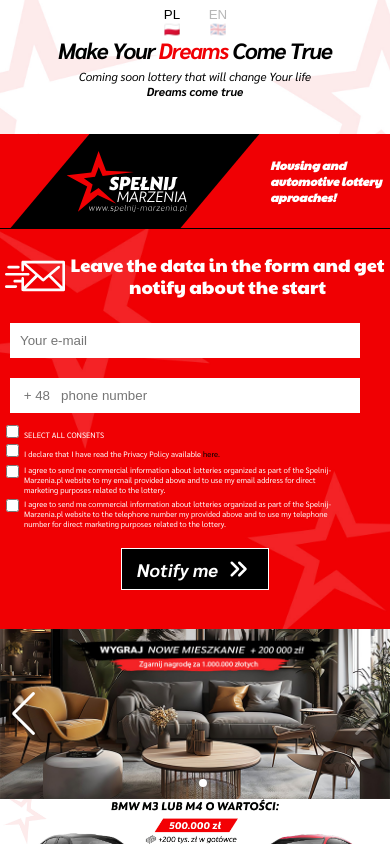
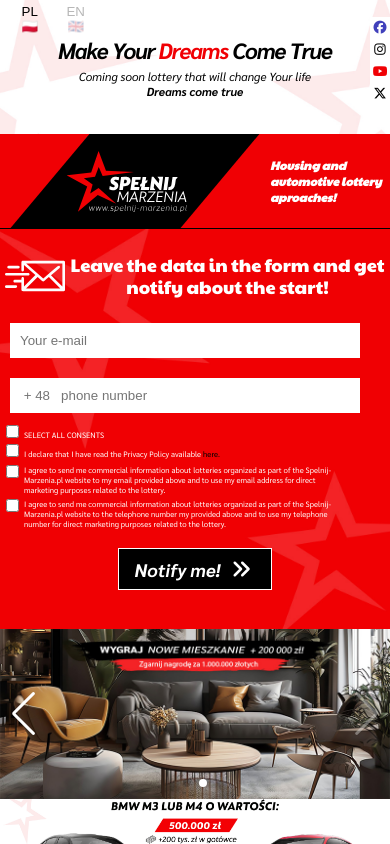
Before and after one commit to JerryWski/Project-Dreams, a React (Vite) app: page / in a window 390 px wide. Shown: the top 844 px of the page. Built offline with nearby package versions, Linux system fonts and the light colour scheme.

Commit message:
changes for social bars and trans button

```diff
--- a/src/components/WelcomeSection.module.css
+++ b/src/components/WelcomeSection.module.css
@@ -24,6 +24,7 @@
 .lang_switcher {
   position: absolute;
   top: 3%;
+  left: 3%;
   display: flex;
   gap: 10px;
 }
@@ -34,7 +35,7 @@
   background-size: contain; */
   border: none;
   width: 36px;
-  height: 36px;
+  height: 20px;
   cursor: pointer;
 
 }
@@ -55,7 +56,38 @@
   font-size: 0.9rem;
 }
 .social_bar {
-  display: none;
+  display: flex;
+    justify-content: space-between;
+    align-items: center;
+    flex-direction: column;
+    margin: 6px 0px;
+    width: 20px;
+    background-color: var(--white);
+    position: absolute;
+    right: 0;
+    top: 5%;
+}
+.social_bar__items {
+  list-style: none;
+  padding: 3px;
+}
+.icon_facebook,
+.icon_instagram,
+.icon_youtube,
+.icon_x {
+  text-decoration: none;
+}
+.icon_facebook {
+  color: rgb(64, 64, 187);
+}
+.icon_instagram {
+  color: var(--bg-black);
+}
+.icon_youtube {
+  color: var(--main-red);
+}
+.icon_x {
+  color: var(--bg-black);
 }
 .intro_bar {
   display: flex;
@@ -147,40 +179,10 @@
     font-size: 1.9rem;
   }
   .social_bar {
-    display: flex;
-    justify-content: space-between;
-    align-items: center;
-    flex-direction: column;
     gap: 10px;
-    margin: 6px 0px;
     width: 40px;
-    background-color: var(--white);
-    position: absolute;
-    right: 0;
-    top: 26%;
   }
-  .social_bar__items {
-    list-style: none;
-    padding: 5px;
-  }
-  .icon_facebook,
-  .icon_instagram,
-  .icon_youtube,
-  .icon_x {
-    text-decoration: none;
-  }
-  .icon_facebook {
-    color: rgb(64, 64, 187);
-  }
-  .icon_instagram {
-    color: var(--bg-black);
-  }
-  .icon_youtube {
-    color: var(--main-red);
-  }
-  .icon_x {
-    color: var(--bg-black);
-  }
+
   .intro_bar {
     height: 150px;
     gap: 30px;
--- a/src/components/WelcomeSection.tsx
+++ b/src/components/WelcomeSection.tsx
@@ -1,4 +1,5 @@
 import { useTranslation, Trans } from 'react-i18next';
+import { useState, useEffect } from 'react';
 import FormSection from './FormSection';
 import styles from './WelcomeSection.module.css';
 
@@ -9,6 +10,16 @@ const lngs: any = {
 
 const WelcomeSection = () => {
   const { t, i18n } = useTranslation();
+  const [isWideScreen, setIsWideScreen] = useState(window.innerWidth >= 800);
+  useEffect(() => {
+    const handleResize = () => {
+      setIsWideScreen(window.innerWidth >= 800);
+    };
+    window.addEventListener('resize', handleResize);
+    return () => {
+      window.removeEventListener('resize', handleResize);
+    };
+  }, []);
   return (
     <div className={styles.welcome_section}>
       <div className={styles.intro_container}>
@@ -45,7 +56,11 @@ const WelcomeSection = () => {
               className={styles.icon_facebook}
               href="https://www.facebook.com/profile.php?id=61550111764198"
             >
-              <i className="fa-brands fa-facebook-f fa-2x" />
+              <i
+                className={`fa-brands fa-facebook ${
+                  window.innerWidth >= 800 ? 'fa-2x' : ''
+                }`}
+              />
             </a>
           </li>
           <li className={styles.social_bar__items}>
@@ -53,7 +68,11 @@ const WelcomeSection = () => {
               className={styles.icon_instagram}
               href="https://instagram.com/spelnij_marzenia.pl?igshid=MzRlODBiNWFlZA=="
             >
-              <i className="fa-brands fa-instagram fa-2x" />
+              <i
+                className={`fa-brands fa-instagram ${
+                  window.innerWidth >= 800 ? 'fa-2x' : ''
+                }`}
+              />
             </a>
           </li>
           <li className={styles.social_bar__items}>
@@ -61,7 +80,11 @@ const WelcomeSection = () => {
               className={styles.icon_youtube}
               href="https://www.youtube.com/@SpelnijMarzenia"
             >
-              <i className="fa-brands fa-youtube fa-2x" />
+              <i
+                className={`fa-brands fa-youtube ${
+                  window.innerWidth >= 800 ? 'fa-2x' : ''
+                }`}
+              />
             </a>
           </li>
           <li className={styles.social_bar__items}>
@@ -69,7 +92,11 @@ const WelcomeSection = () => {
               className={styles.icon_x}
               href="https://twitter.com/nij_spe73679"
             >
-              <i className="fa-brands fa-x-twitter fa-2x" />
+              <i
+                className={`fa-brands fa-x-twitter ${
+                  window.innerWidth >= 800 ? 'fa-2x' : ''
+                }`}
+              />
             </a>
           </li>
         </ul>
--- a/src/locales/en/translation.json
+++ b/src/locales/en/translation.json
@@ -3,14 +3,14 @@
   "Coming soon lottery that will change Your life": "Coming soon lottery that will change Your life",
   "Dreams come true": "Dreams come true",
   "Housing and automotive lottery aproaches!": "Housing and automotive lottery aproaches!",
-  "Leave the data in the form and get notify about the start" : "Leave the data in the form and get notify about the start",
+  "Leave the data in the form and get notify about the start" : "Leave the data in the form and get notify about the start!",
   "emailPlaceholder" : "Your e-mail",
   "phonePlaceholder": " + 48   phone number",
   "Select all Consents": "SELECT ALL CONSENTS",
   "policyLink" : "I declare that I have read the Privacy Policy available <1 className={styles.policy_links} href='/'>here.</1>",
   "I agree to send me commercial information about lotteries organized as part of the Spelnij-Marzenia.pl website to my email provided above and to use my email address for direct marketing purposes related to the lottery" : "I agree to send me commercial information about lotteries organized as part of the Spelnij-Marzenia.pl website to my email provided above and to use my email address for direct marketing purposes related to the lottery.",
   "I agree to send me commercial information about lotteries organized as part of the Spelnij-Marzenia.pl website to the telephone number my provided above and to use my telephone number for direct marketing purposes related to the lottery": "I agree to send me commercial information about lotteries organized as part of the Spelnij-Marzenia.pl website to the telephone number my provided above and to use my telephone number for direct marketing purposes related to the lottery.",
-  "Notify me" : "Notify me",
+  "Notify me" : "Notify me!",
   "Fufil your motor-dream and get a BMW M of your dreams!": "Fufil your motor-dream and get a BMW M of your dreams!",
   "The Spelnij-Marzenia.pl lottery can make you the BMW M4 Competition or BMW M3 Competition owner!" : "The Spelnij-Marzenia.pl lottery can make you the BMW M4 Competition or BMW M3 Competition owner!",
   "You decide which car is at stake – whether it’s M3 or M4. You choose!": "You decide which car is at stake – whether it’s M3 or M4. You choose!",
--- a/src/locales/pl/translation.json
+++ b/src/locales/pl/translation.json
@@ -2,7 +2,7 @@
   "mainHeader": "Spełniamy Twoje <1>marzenia!</1>",
   "Coming soon lottery that will change Your life": "Już wkrótce loteria, która odmienia Twoje życie ",
   "Dreams come true": "Marzenia się spełniają ",
-  "Housing and automotive lottery aproaches!": "Nadciąga loteria motoryzacyjna i mieszkaniowa",
+  "Housing and automotive lottery aproaches!": "Nadciąga loteria motoryzacyjna i mieszkaniowa!",
   "Leave the data in the form and get notify about the start": "Zostaw dane w formularzu, a powiadomimy Cię o starcie loterii!",
   "emailPlaceholder": "Wpisz swój adres mailowy",
   "phonePlaceholder": " + 48   numer telefonu",
```
